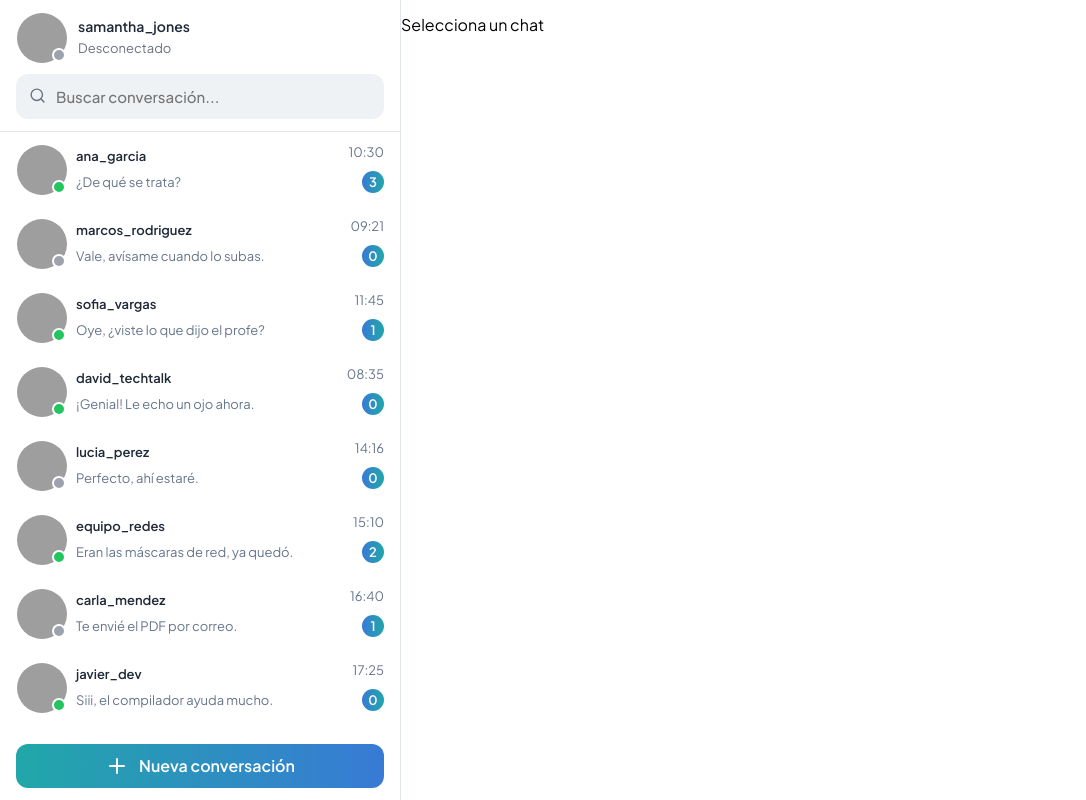
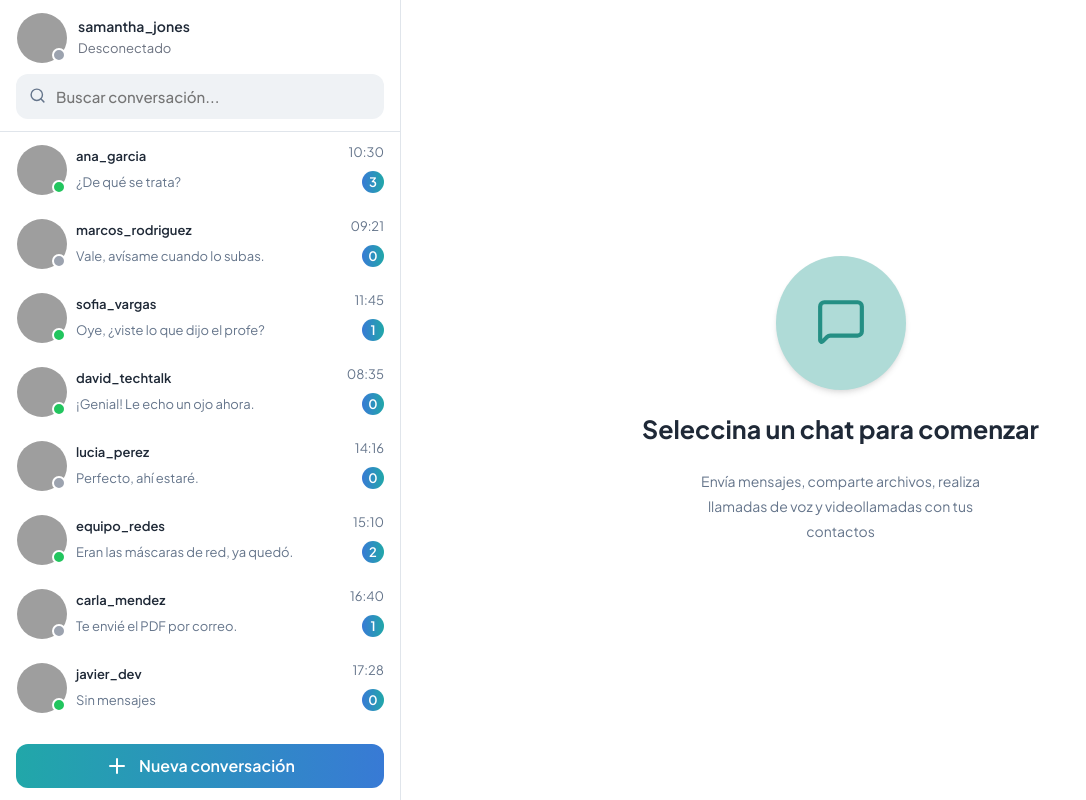
Before and after one commit to paoHernandez05/One2One, a React (Vite) app: page /chat in a window 1280 px wide. Shown: the whole page, without its empty margins (0-1086 px from the left). Built offline with nearby package versions, Linux system fonts and the light colour scheme; grey boxes are pictures that could not be loaded.

Commit message:
new changes added to chat window page

```diff
--- a/src/components/ChatsPage/ChatWindow/ChatWindow.jsx
+++ b/src/components/ChatsPage/ChatWindow/ChatWindow.jsx
@@ -1,10 +1,12 @@
 import styles from "./ChatWindow.module.css";
 import UserHeader from "../Sidebar/UserHeader";
+import DefaultChatWindow from "./DefaultChatWindow";
+import MessageBox from "./MessageBox";
 import Message from "./Message";
 import { Phone, MoreVertical } from "lucide-react";
 function ChatWindow({ chat }) {
   if (!chat) {
-    return <p>Selecciona un chat</p>;
+    return <DefaultChatWindow />;
   }
   return (
     <div className={styles.chatWindow}>
@@ -21,6 +23,9 @@ function ChatWindow({ chat }) {
           <Message key={msg.id} msg={msg} />
         ))}
       </div>
+      <div className={styles.messageBox}>
+        <MessageBox />
+      </div>
     </div>
   );
 }
--- a/src/components/ChatsPage/ChatWindow/ChatWindow.module.css
+++ b/src/components/ChatsPage/ChatWindow/ChatWindow.module.css
@@ -1,6 +1,10 @@
 .chatWindow {
   display: flex;
   flex-direction: column;
+  background-image: url("../../../assets/one2one-wallpaper.svg");
+  background-repeat: repeat;
+  background-size: 15%;
+  background-attachment: fixed;
   height: 100%;
   flex: 1;
 }
@@ -31,9 +35,11 @@
 }
 .messages {
   display: flex;
+  flex: 1;
   flex-direction: column;
   gap: 10px;
   padding: 10px;
+  overflow-y: scroll;
 }
 
 .myMessage {
@@ -59,3 +65,8 @@
   border-radius: 12px;
   box-shadow: 0 2px 6px rgba(0, 0, 0, 0.08);
 }
+
+.messageBox {
+  position: sticky;
+  bottom: 0;
+}
--- /dev/null
+++ b/src/components/ChatsPage/ChatWindow/DefaultChatWindow.jsx
@@ -0,0 +1,22 @@
+import styles from "./DefaultChatWindow.module.css";
+import { MessageSquare } from "lucide-react";
+function DefaultChatWindow() {
+  return (
+    <div className={styles.container}>
+      <div className={styles.content}>
+        <div className={styles.logo}>
+          <MessageSquare size={50} color="#248f84" />
+        </div>
+        <div className={styles.text}>
+          <h3>Seleccina un chat para comenzar</h3>
+          <span>
+            Envía mensajes, comparte archivos, realiza llamadas de voz y
+            videollamadas con tus contactos
+          </span>
+        </div>
+      </div>
+    </div>
+  );
+}
+
+export default DefaultChatWindow;
--- /dev/null
+++ b/src/components/ChatsPage/ChatWindow/DefaultChatWindow.module.css
@@ -0,0 +1,45 @@
+.container {
+  display: flex;
+  align-items: center;
+  justify-content: center;
+  flex: 1;
+  flex-direction: column;
+}
+
+.content {
+  display: flex;
+  align-items: center;
+  justify-content: center;
+  flex-direction: column;
+  padding: 80px;
+}
+.logo {
+  background: #afdbd7;
+  border-radius: 50%;
+  padding: 40px;
+  box-shadow: 0 4px 6px -1px rgba(0, 0, 0, 0.1),
+    0 2px 4px -1px rgba(0, 0, 0, 0.06);
+}
+
+.text {
+  display: flex;
+  flex-direction: column;
+  justify-content: center;
+  align-items: center;
+}
+
+.text h3 {
+  color: var(--title-color);
+  font-size: 25px;
+}
+
+.text span {
+  color: var(--secondary-color);
+  display: inline-block;
+  margin: none;
+  line-height: 25px;
+  font-size: 14px;
+  text-align: center;
+  width: 300px;
+  overflow-wrap: break-word;
+}
--- a/src/components/ChatsPage/ChatWindow/Message.jsx
+++ b/src/components/ChatsPage/ChatWindow/Message.jsx
@@ -8,11 +8,11 @@ function Message({ msg }) {
       case "text":
         return <p>{msg.text}</p>;
       case "image":
-        return <img src={msg.url} className={styles.image} />;
+        return <img src={msg.image} className={styles.image} />;
       case "audio":
-        return <audio controls src={msg.url} />;
+        return <audio controls src={msg.audio} />;
       case "video":
-        return <video controls src={msg.url} className={styles.video} />;
+        return <video controls src={msg.video} className={styles.video} />;
       default:
         return <p>Tipo no soportado</p>;
     }
--- a/src/components/ChatsPage/ChatWindow/Message.module.css
+++ b/src/components/ChatsPage/ChatWindow/Message.module.css
@@ -14,12 +14,18 @@
 .bubble {
   max-width: 60%;
   padding: 10px;
-  border-radius: 12px;
-  background-color: white;
+  border-radius: 18px;
+  box-shadow: 0 4px 12px rgba(0, 0, 0, 0.08);
+  font-size: 14px;
+  background: white;
+  border: 1px solid #e3e8ed;
+  color: var(--title-color);
 }
 
 .me .bubble {
-  background-color: #dcf8c6;
+  background: var(--bubble-gradient);
+  color: white;
+  border-radius: 18px;
 }
 
 .time {
@@ -27,6 +33,11 @@
   display: block;
   text-align: right;
   margin-top: 4px;
+  color: var(--secondary-color);
+}
+
+.me .time {
+  color: #bee5ef;
 }
 
 .image {
--- /dev/null
+++ b/src/components/ChatsPage/ChatWindow/MessageBox.jsx
@@ -0,0 +1,29 @@
+import styles from "./MessageBox.module.css";
+import { useState } from "react";
+import { Paperclip, Mic, Send } from "lucide-react";
+
+function MessageBox() {
+  const [editing, setEditing] = useState(false);
+  return (
+    <div className={styles.container}>
+      <button>
+        <Paperclip size={20} color="#65758b" />
+      </button>
+      <input
+        type="text"
+        placeholder="Escribe un mensaje..."
+        className={styles.input}
+      />
+      <div className={styles.buttons}>
+        <button>
+          <Mic size={18} color="#65758b" />
+        </button>
+        <button className={styles.sendButton}>
+          <Send size={18} color="white" />
+        </button>
+      </div>
+    </div>
+  );
+}
+
+export default MessageBox;
--- /dev/null
+++ b/src/components/ChatsPage/ChatWindow/MessageBox.module.css
@@ -0,0 +1,40 @@
+.container {
+  display: flex;
+  position: sticky;
+  bottom: 0;
+  border-top: 1px solid #e0e5eb;
+
+  align-items: center;
+  gap: 20px;
+  padding: 20px;
+  background-color: white;
+}
+
+.container button {
+  background-color: transparent;
+  border: none;
+  padding: 10px;
+  cursor: pointer;
+  border-radius: 10px;
+}
+
+.input {
+  padding: 10px;
+  background-color: #eff2f5;
+  border: none;
+  flex: 1;
+  border-radius: 10px;
+  padding: 14px;
+  font-size: 15px;
+  color: #65758b;
+}
+
+.buttons {
+  display: flex;
+  flex-direction: row;
+  gap: 10px;
+}
+
+.sendButton {
+  background: var(--primary-gradient);
+}
--- a/src/index.css
+++ b/src/index.css
@@ -1,6 +1,7 @@
 :root {
   --primary-gradient: linear-gradient(0.25turn, #387ad5, #21a7a9);
   --text-gradient: linear-gradient(to right, #21a7a9, #387ad5);
+  --bubble-gradient: linear-gradient(to right, #25b0a6, #25a6cb);
   --primary-font: "Plus Jakarta Sans";
   --title-color: #1f2937;
   --secondary-color: #65758b;
--- a/src/pages/user/ChatPage.jsx
+++ b/src/pages/user/ChatPage.jsx
@@ -18,12 +18,25 @@ function ChatPage() {
       messages: [
         {
           id: 1,
+          type: "text",
           text: "¡Hola Carlos! ¿Cómo va todo?",
           sender: "other",
           time: "10:28",
         },
-        { id: 2, text: "Muy bien, Ana 😄", sender: "me", time: "10:29" },
-        { id: 3, text: "¿De qué se trata?", sender: "other", time: "10:30" },
+        {
+          id: 2,
+          type: "text",
+          text: "Muy bien, Ana 😄",
+          sender: "me",
+          time: "10:29",
+        },
+        {
+          id: 3,
+          type: "text",
+          text: "¿De qué se trata?",
+          sender: "other",
+          time: "10:30",
+        },
       ],
       unreadCount: 3,
     },
@@ -38,18 +51,21 @@ function ChatPage() {
       messages: [
         {
           id: 1,
+          type: "text",
           text: "¿Terminaste el reporte?",
           sender: "other",
           time: "09:15",
         },
         {
           id: 2,
+          type: "text",
           text: "Casi, me falta un detalle.",
           sender: "me",
           time: "09:20",
         },
         {
           id: 3,
+          type: "text",
           text: "Vale, avísame cuando lo subas.",
           sender: "other",
           time: "09:21",
@@ -68,6 +84,7 @@ function ChatPage() {
       messages: [
         {
           id: 1,
+          type: "text",
           text: "Oye, ¿viste lo que dijo el profe?",
           sender: "other",
           time: "11:45",
@@ -86,12 +103,14 @@ function ChatPage() {
       messages: [
         {
           id: 1,
+          type: "text",
           text: "El repo de GitHub ya está actualizado.",
           sender: "other",
           time: "08:30",
         },
         {
           id: 2,
+          type: "text",
           text: "¡Genial! Le echo un ojo ahora.",
           sender: "me",
           time: "08:35",
@@ -110,13 +129,21 @@ function ChatPage() {
       messages: [
         {
           id: 1,
+          type: "text",
           text: "¿A qué hora nos vemos hoy?",
           sender: "other",
           time: "14:10",
         },
-        { id: 2, text: "A las 6 en la entrada.", sender: "me", time: "14:15" },
+        {
+          id: 2,
+          type: "text",
+          text: "A las 6 en la entrada.",
+          sender: "me",
+          time: "14:15",
+        },
         {
           id: 3,
+          type: "text",
           text: "Perfecto, ahí estaré.",
           sender: "other",
           time: "14:16",
@@ -135,13 +162,21 @@ function ChatPage() {
       messages: [
         {
           id: 1,
+          type: "text",
           text: "La configuración de OSPF está fallando.",
           sender: "other",
           time: "15:02",
         },
-        { id: 2, text: "Revisa las áreas.", sender: "me", time: "15:05" },
+        {
+          id: 2,
+          type: "text",
+          text: "Revisa las áreas.",
+          sender: "me",
+          time: "15:05",
+        },
         {
           id: 3,
+          type: "text",
           text: "Eran las máscaras de red, ya quedó.",
           sender: "other",
           time: "15:10",
@@ -160,6 +195,7 @@ function ChatPage() {
       messages: [
         {
           id: 1,
+          type: "text",
           text: "Te envié el PDF por correo.",
           sender: "other",
           time: "16:40",
@@ -178,15 +214,25 @@ function ChatPage() {
       messages: [
         {
           id: 1,
+          type: "text",
           text: "React 19 está increíble.",
           sender: "other",
           time: "17:22",
         },
         {
           id: 2,
+          type: "text",
           text: "Siii, el compilador ayuda mucho.",
           sender: "me",
           time: "17:25",
+        },
+        {
+          id: 3,
+          type: "image",
+          image:
+            "https://i.pinimg.com/1200x/a0/89/77/a089773f7a787dac37a3560f80b1d19f.jpg",
+          sender: "other",
+          time: "17:28",
         },
       ],
       unreadCount: 0,
```
Also changed, not shown: src/assets/one2one-wallpaper.svg (added).
